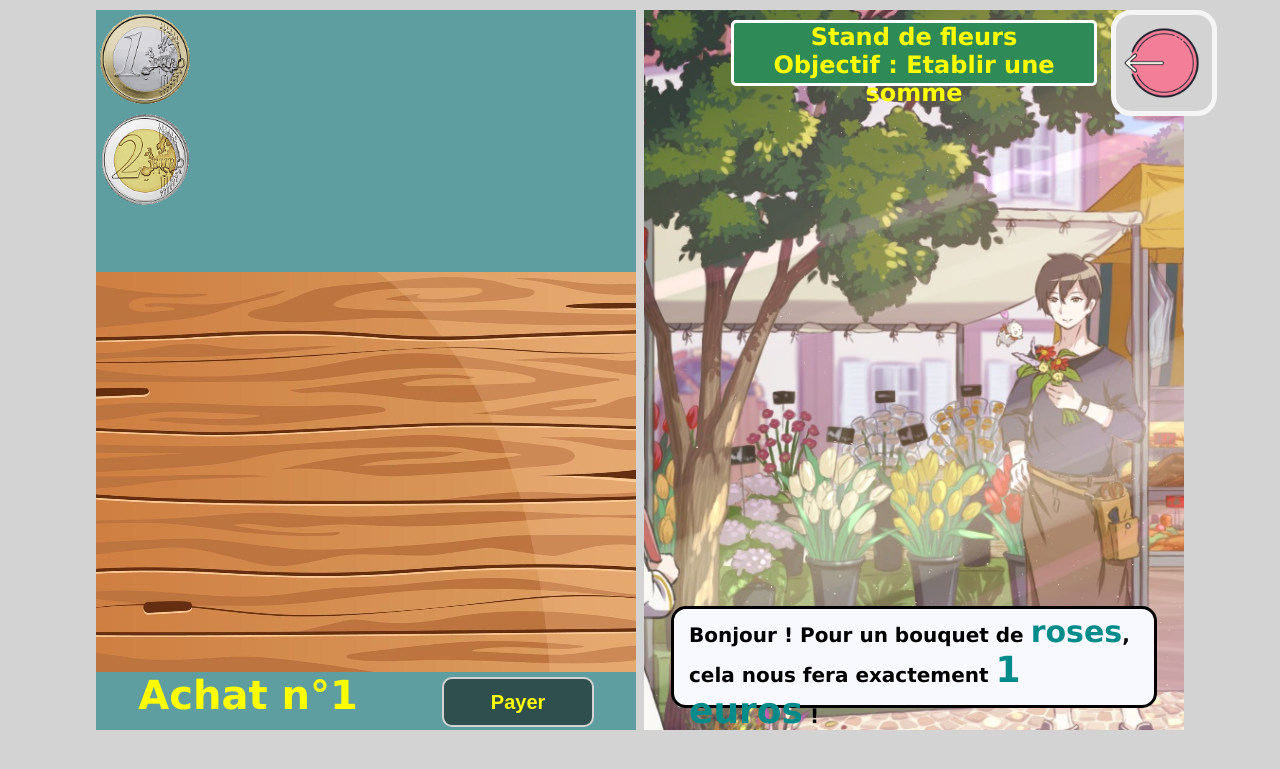
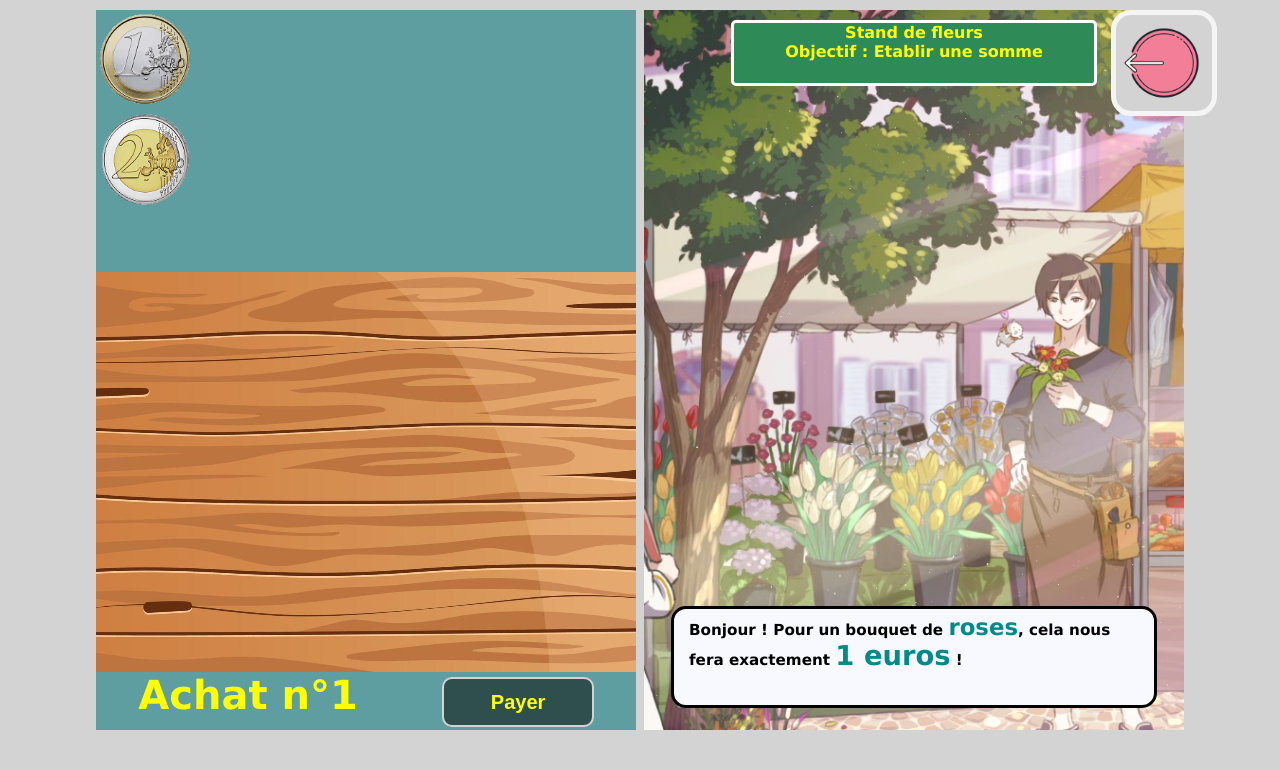
Before and after one commit to svend-vanhollebeke/EuroApp, a Django app: page /stand_fleurs in a window 1280 px wide. Shown: the top 769 px of the page. Run offline with Django 4.2, Linux system fonts and the light colour scheme.

Commit message:
Correction emplacement div/éléments pour adaptation IPad

```diff
--- a/static/css/fleur.css
+++ b/static/css/fleur.css
@@ -53,7 +53,7 @@ body {
     border: white solid 3px;
     border-radius: 5px;
     color: yellow;
-    font-size: 150%;
+    font-size: 100%;
     font-family: "Verdana", sans-serif;
 }
 
@@ -70,7 +70,7 @@ body {
 #dialogue p {
     color: black;
     font-weight: bolder;
-    font-size: 125%;
+    font-size: 95%;
     font-family: "Verdana", sans-serif;
     margin: 5px 15px auto 15px;
 }
--- a/static/css/market.css
+++ b/static/css/market.css
@@ -53,7 +53,7 @@ img {
 
 #close {
     bottom: 10px;
-    right: 860px;
+    right: 870px;
 }
 
 #score_fleur, #score_fruit, #score_legume {
```
